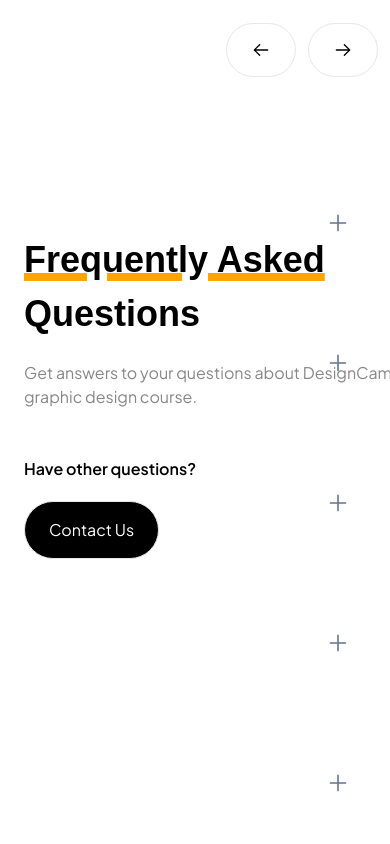
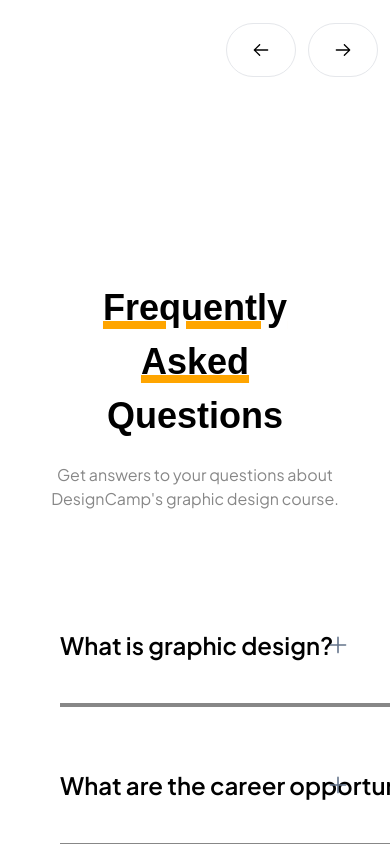
Before and after one commit to novianmw/designcamp.github.io, a Next.js app: page / in a window 390 px wide. Shown: the part 4180-5024 px from the top of the page. Built offline with nearby package versions, Linux system fonts and the light colour scheme; a web font is replaced by a local one.

Commit message:
"update minor for responsive design"

```diff
--- a/components/Faq.tsx
+++ b/components/Faq.tsx
@@ -7,17 +7,17 @@ const slab = Montagu_Slab({ subsets: ["latin"], display: "swap" })
 export default function  Faq () {
 
     return (
-        <section className="flex flex-row items-start w-full py-12 px-6">
-            <div className="flex flex-col items-start w-[400px]">
-                <div className="flex flex-col items-start py-12 gap-5">
-                    <h1 className={`font-semibold text-[36px] w-[350px] ${slab.className}`}>
+        <section className="flex flex-col md:flex-row items-start w-full p-12">
+            <div className="flex flex-col items-start w-full max-w-[400px] py-12">
+                <div className="flex flex-col justify-center items-center text-center md:text-left md:justify-start md:items-start py-12 gap-5">
+                    <h1 className={`font-semibold text-[36px] ${slab.className}`}>
                         <span className="underline underline-offset-1 decoration-8 decoration-[#FFA500]">Frequently Asked </span>Questions
                     </h1>
                     <p className="font-normal text-[16px] text-[#878787]">
                         Get answers to your questions about DesignCamp&apos;s graphic design course.
                     </p>
                 </div>
-                <div className="flex flex-col items-start w-[400px] gap-5">
+                <div className="hidden md:flex flex-col items-start w-[400px] gap-5">
                     <h1 className="font-semibold text-[16px]">
                         Have other questions?
                     </h1>
@@ -32,6 +32,14 @@ export default function  Faq () {
                         <ContentToggle content={question} {...question} />
                     </div>
                 ))}
+                <div className="flex md:hidden flex-col justify-center items-center w-full gap-5">
+                    <h1 className="font-semibold text-[16px]">
+                        Have other questions?
+                    </h1>
+                    <button className="flex justify-center items-center py-4 px-6 border rounded-full bg-black text-white hover:bg-[#FFA500] hover:text-black duration-300">
+                        Contact Us
+                    </button>
+                </div>
             </div>
         </section>
     )
```
